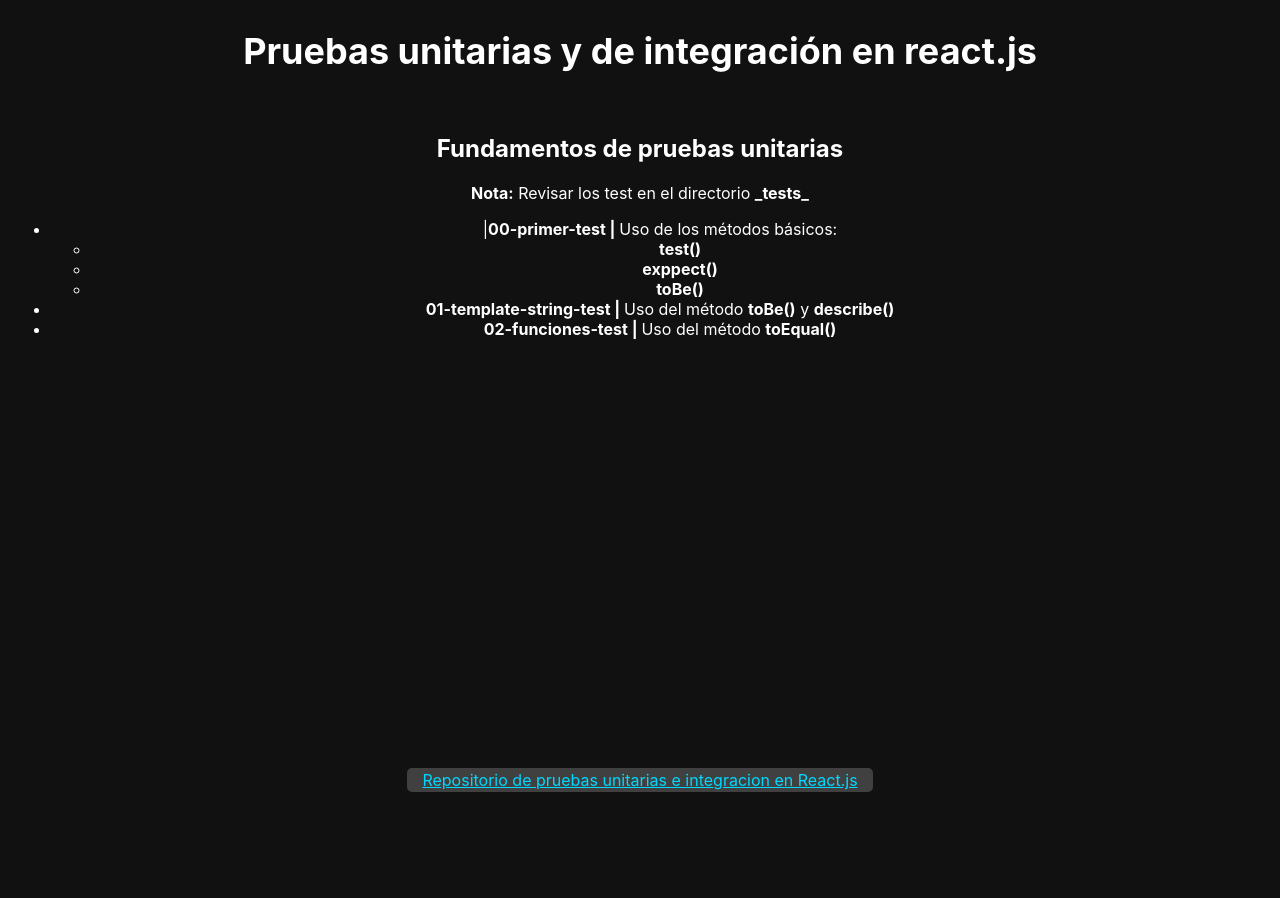
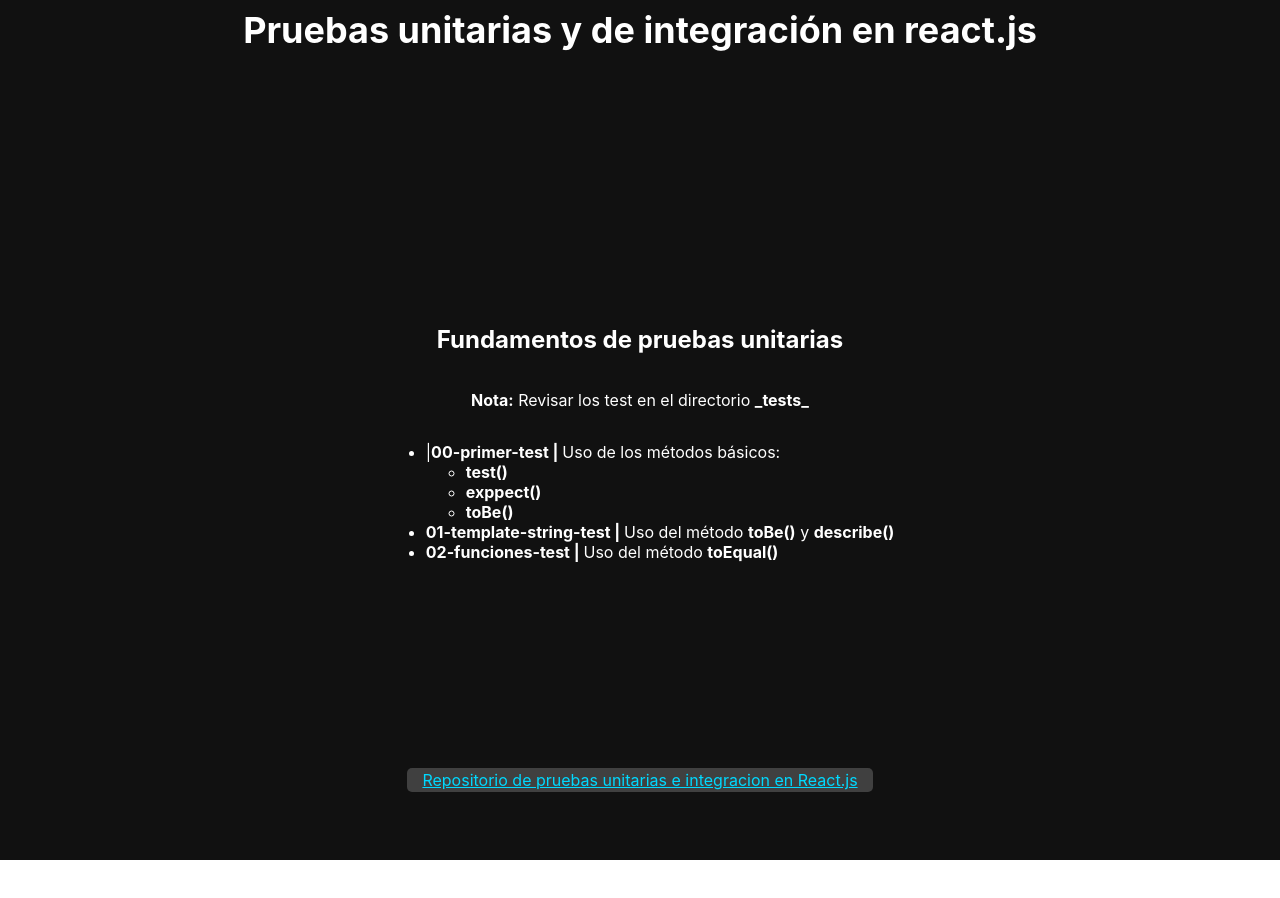
Before and after one commit to icao/pruebas-unitarias-integracion-react, a React (Create React App) app: page / in a window 1280 px wide. Shown: the top 898 px of the page. After the commit the page ends 860 px from the top, so only its background shows below. Built offline with nearby package versions, Linux system fonts and the light colour scheme.

Commit message:
Arreglando estilos de la aplicacion

```diff
--- a/src/App.scss
+++ b/src/App.scss
@@ -3,15 +3,13 @@
 @import './scss/Fonts';
 
 .app {
-  text-align: center;
   &-header {
     width: 100%;
     background-color: $color-primary;
-    // position: absolute;
-    // top: 0;
-    padding: 0.2em;
+    position: sticky;
+    top: 0;
+    padding: 0.5em;
     color: $color-white;
-    font-size: calc(10px + 2vmin);
   }
   &-main {
     padding: 0.7em;
@@ -19,11 +17,8 @@
     background-color: $color-primary;
     min-height: 100vh;
     height: auto;
-    // display: flex;
-    // flex-direction: column;
-    // align-items: center;
-    // justify-content: center;
     color: $color-white;
+    @extend %full-center;
   }
   &-footer {
     width: 100%;
@@ -31,6 +26,7 @@
     bottom: 0;
     padding: 0.5em;
     font-size: calc(8px + 1vmin);
+    text-align: center;
 
     &__bg-link {
       display: inline-block;
@@ -43,6 +39,8 @@
 
 .title {
   font-size: calc(20px + 2vmin);
+  text-align: center;
+  margin: 0;
 }
 
 .link {
--- a/src/scss/_Utils.scss
+++ b/src/scss/_Utils.scss
@@ -1,3 +1,11 @@
 * {
   box-sizing: border-box;
 }
+
+// Placeholder
+%full-center {
+  display: flex;
+  flex-direction: column;
+  align-items: center;
+  justify-content: center;
+}
```
